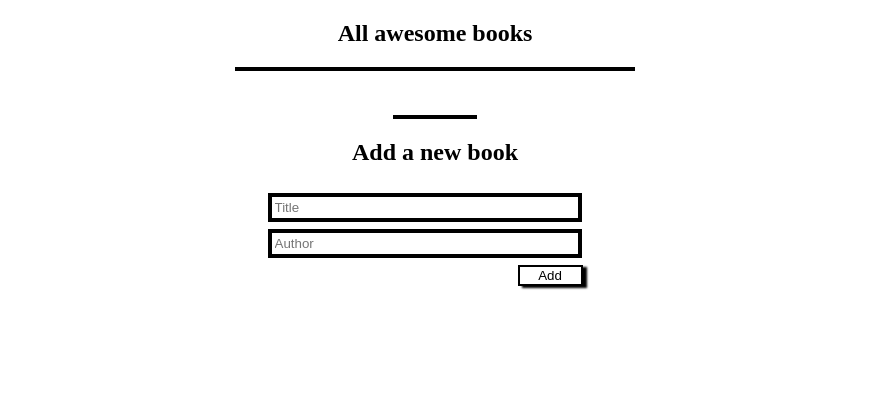
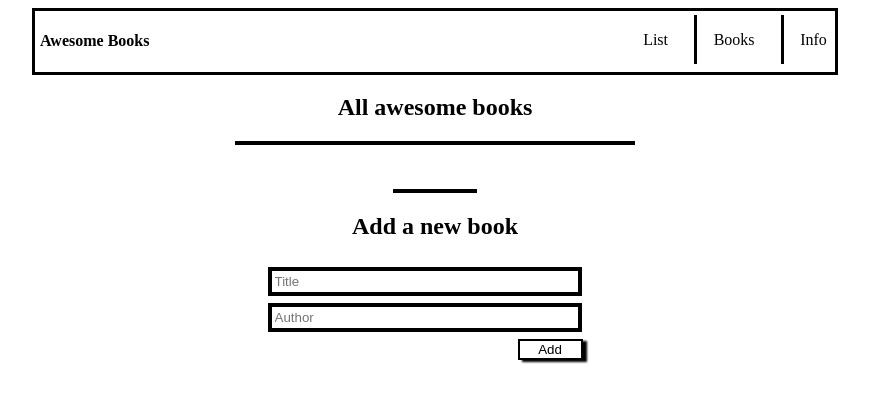
Before and after one commit to franklinben23/awesome-books, a plain HTML site: page index.html in a window 1280 px wide. Shown: the whole page, without its empty margins (205-1074 px from the left). Drawn offline with Linux system fonts and the light colour scheme.

Commit message:
add navbar and styling

```diff
--- a/index.html
+++ b/index.html
@@ -8,7 +8,22 @@
   <title>Awesome Books</title>
 </head>
 <body>
+  <nav>
+    <div class="navigation">
+      <div class="nav-title">
+        <h4>Awesome Books</h4>
+      </div>
+      <div class="nav-links">
+        <p class="nav-link-item">List</p>
+        <span class="vertical-line"></span>
+        <p class="nav-link-item right">Books</p>
+        <span class="vertical-line"></span>
+        <p class="nav-link-item">Info</p>
+      </div>
+    </div>
+  </nav>
   <main>
+
     <h2>All awesome books</h2>
     <div id="list">
       <ul id="book-list">
@@ -18,6 +33,7 @@
     <br>
     <br>
     <hr>
+    <div>
       <h2>Add a new book</h2>
       <div id="form" class="form">
         <form action="#" method="post" class="form-fld">
@@ -26,6 +42,7 @@
           <button type="button" id="add-btn" class="inpt button">Add</button>
         </form>
       </div>
+    </div>
   </main>
   <script src="index.js"></script>
 </body>
--- a/style.css
+++ b/style.css
@@ -1,7 +1,46 @@
+body {
+  display: flex;
+  flex-direction: column;
+  align-items: center;
+}
+
 main {
   margin: auto;
   width: 400px;
   text-align: center;
+}
+
+.navigation {
+  display: flex;
+  width: 800px;
+  justify-content: space-between;
+}
+
+nav {
+  border: black 3px solid;
+}
+
+.nav-title {
+  padding-left: 5px;
+}
+
+.nav-links {
+  display: flex;
+  justify-content: space-around;
+  width: 200px;
+  padding-top: 4px;
+}
+
+.nav-link-item {
+  display: block;
+}
+
+.vertical-line {
+  border-right: black 3px solid;
+  padding-right: 10px;
+  height: 40%;
+  padding-top: 10px;
+  padding-bottom: 16px;
 }
 
 .inpt {
```
Also changed, not shown: index.js (+13 -0 lines). Lines whose indentation alone changed are shown as unchanged.
